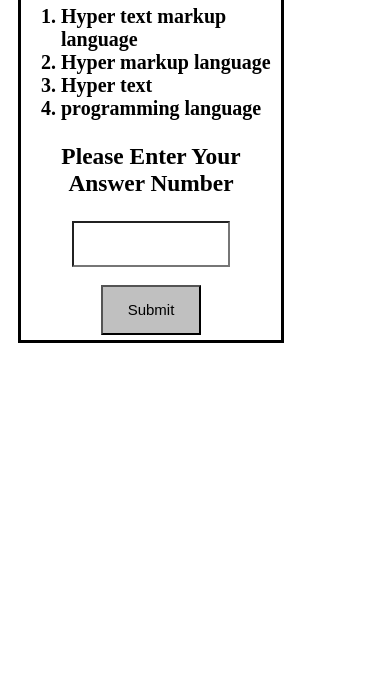
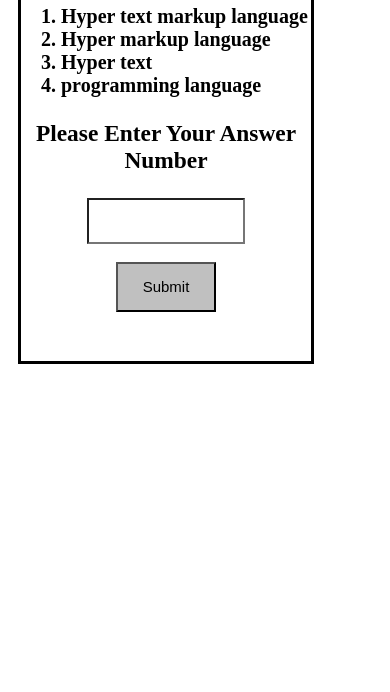
Before and after one commit to rgcbrajesh/quiz2, a plain HTML site: page htmlquiz.html.html in a window 390 px wide. Shown: the part 152-844 px from the top of the page. Drawn offline with Linux system fonts and the light colour scheme.

Commit message:
Update media.css

```diff
--- a/media.css
+++ b/media.css
@@ -12,8 +12,8 @@
     }
 
 #container{
-    height:409px ;
-    width:260px;
+    height:430px ;
+    width:290px;
     border: solid black 3px;
     margin-left: 10px ;
     /* margin-top: 20vh; */
```
